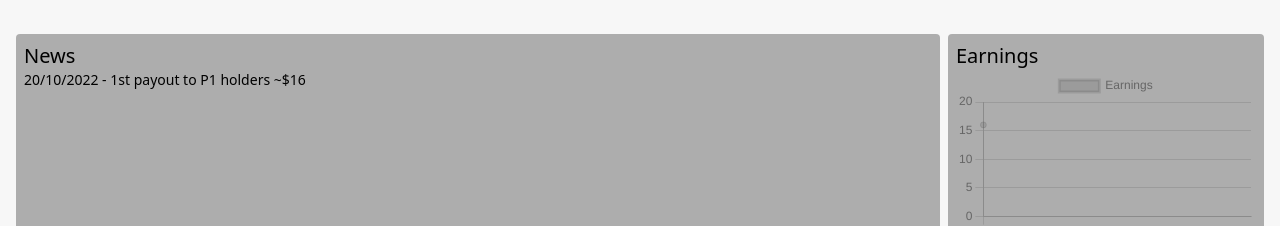
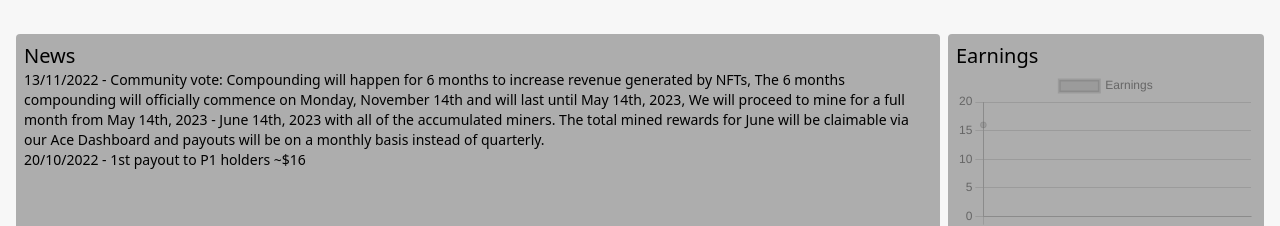
Before and after one commit to CryptoSafetySquad/website, a Next.js app: page /projects/aceminers in a window 1280 px wide. Shown: the part 620-846 px from the top of the page. Built offline with nearby package versions, Linux system fonts and the light colour scheme.

Commit message:
Add aceminers compounding news.

```diff
--- a/pages/projects/aceminers.tsx
+++ b/pages/projects/aceminers.tsx
@@ -33,9 +33,7 @@ function average(nums: number[]) {
 
 const NewsContent = () => {
   const news = [
-    // { date: '4/11/2022', content: '3rd sacrifice period closed, TVL $7.1m' },
-    // { date: '29/10/2022', content: (<>James Pelton AMA - <a href='https://www.youtube.com/watch?v=zpd8L2rlLgg' rel='noopener noreferrer' target='_blank'>AMA with Project 79: Making 6%/month With Actual Revenue</a></>) },
-    // { date: '24/10/2022', content: '2nd Sacrifice earnings of 6.4%' },
+    { date: '13/11/2022', content: 'Community vote: Compounding will happen for 6 months to increase revenue generated by NFTs, The 6 months compounding will officially commence on Monday, November 14th and will last until May 14th, 2023, We will proceed to mine for a full month from May 14th, 2023 - June 14th, 2023 with all of the accumulated miners. The total mined rewards for June will be claimable via our Ace Dashboard and payouts will be on a monthly basis instead of quarterly.' },
     { date: '20/10/2022', content: '1st payout to P1 holders ~$16' }
   ]
   return (
```
